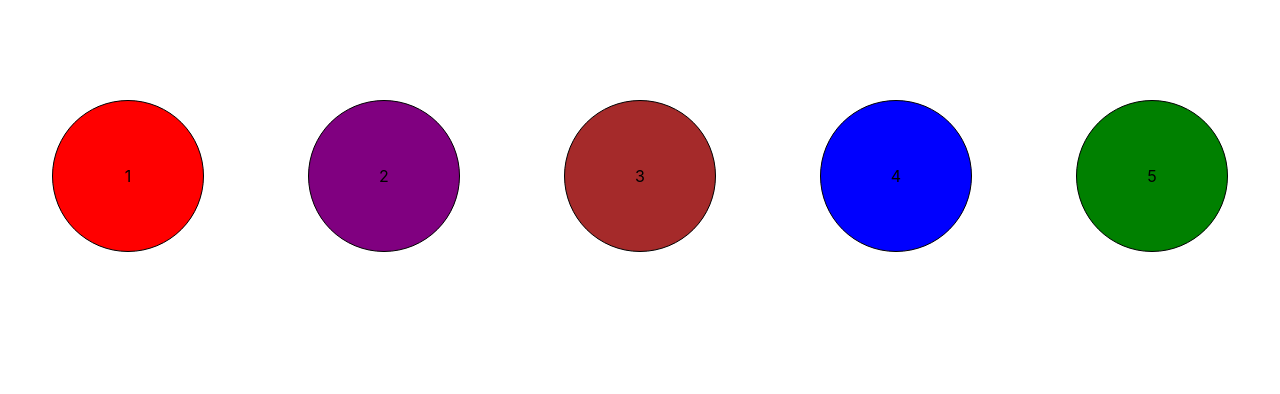
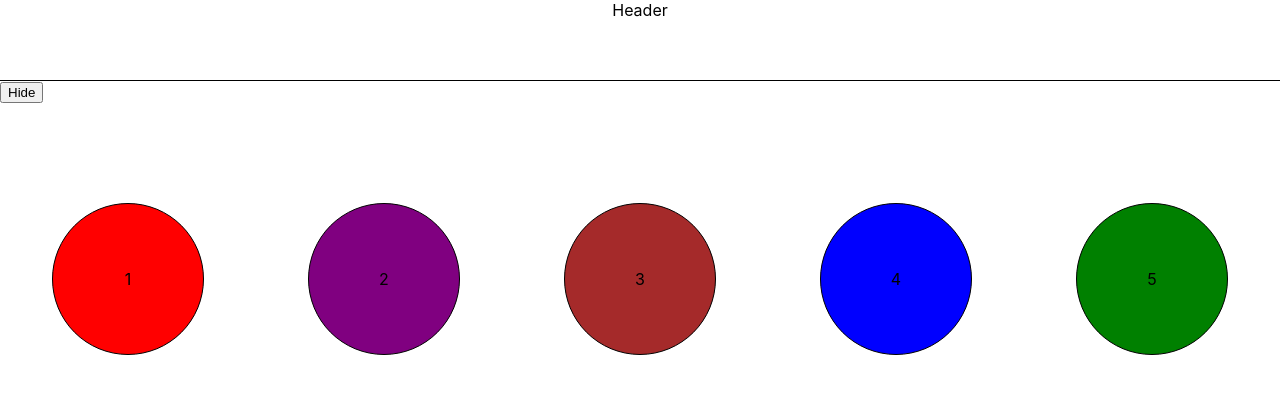
Before and after one commit to mycroft0/React-project-HR_SOFT, a React (Create React App) app: page / in a window 1280 px wide. Shown: the top 394 px of the page. Built offline with nearby package versions, Linux system fonts and the light colour scheme.

Commit message:
Homeworke

```diff
--- a/src/App.js
+++ b/src/App.js
@@ -1,6 +1,11 @@
 import {Component} from "react";
-import Header from "./Header";
+import {COLORS} from "./helpers/constants"
+import Header from "./components/Header";
+
 import NavBar from "./components/NavBar";
+
+
+const {RED, PURPLE, BROWN, BLUE,GREEN, ORANGE} = COLORS
 
 class App extends Component{
     constructor(props) {
@@ -9,37 +14,51 @@ class App extends Component{
             circles: [
                 {
                     id: '1',
-                    color:'red'
+                    color:RED
                 },
                 {
                     id: '2',
-                    color:'purple'
+                    color:PURPLE
                 },
                 {
                     id: '3',
-                    color:'brown'
+                    color:BROWN
                 },
                 {
                     id: '4',
-                    color:'blue'
+                    color:BLUE
                 },
                 {
                     id: '5',
-                    color:'green'
+                    color:GREEN
                 }
 
-            ]
+            ],
+            chosenCircle: null,
+            isHeaderShown: true
         }
 
     }
 
     changeColor = e => {
-        this.setState({circles})
-        e.target.id
+        this.setState({chosenCircle: e.target.id})
+
     }
 
+    toggleHeader = () =>{
+        this.setState(prev=>{
+            prev.isHeaderShown = !prev.isHeaderShown
+            return prev
+        })
+    }
+
+
     render(){
+        const {circles, chosenCircle, isHeaderShown} = this.state;
         return(
+            <>
+                {isHeaderShown && <Header/> }
+                <button onClick={this.toggleHeader}>{isHeaderShown ? "Hide":"Shown"}</button>
                 <div className="container">
                     {
                         this.state.circles.map(circle =>{
@@ -47,7 +66,7 @@ class App extends Component{
                                 <div key={circle.id}
                                      id = {circle.id}
                                      className="circle"
-                                 style={{backgroundColor: circle.color}}
+                                     style={{backgroundColor: this.state.chosenCircle === circle.id ? ORANGE : circle.color}}
                                      onClick={this.changeColor}
 
                                 >{circle.id}</div>
@@ -55,6 +74,8 @@ class App extends Component{
                         })
                     }
                 </div>
+            </>
+
         );
     }
 }
--- a/src/Header.js
+++ /dev/null
@@ -1,10 +0,0 @@
-const Header = () =>{
-    return(
-        <header className="App-header">
-            <p>Header</p>
-        </header>
-    )
-
-}
-
-export default Header
--- /dev/null
+++ b/src/components/Header/index.js
@@ -0,0 +1,23 @@
+import {Component, useContext} from "react";
+
+class Header extends Component{
+    constructor(props) {
+        super(props);
+    }
+
+    componentDidMount() {
+        document.addEventListener('click',(e)=>{
+            console.log(e.target.localName === 'header')
+        })
+    }
+
+    render() {
+        return(
+            <header className="header">
+                Header
+            </header>
+        )
+    }
+}
+
+export default Header
--- /dev/null
+++ b/src/helpers/constants.js
@@ -0,0 +1,8 @@
+export const COLORS = {
+    RED:'red',
+    PURPLE: 'purple',
+    BROWN: 'brown',
+    GREEN:'green',
+    BLUE:'blue',
+    ORANGE: 'orange'
+}
--- a/src/index.css
+++ b/src/index.css
@@ -29,3 +29,9 @@ code {
   border: 1px solid black;
 
 }
+.header{
+  display: flex;
+  justify-content: center;
+  border-bottom: 1px solid black;
+  height: 10vh;
+}
```
Also changed, not shown: src/helpers/constans.js (deleted). Lines whose indentation alone changed are shown as unchanged.
